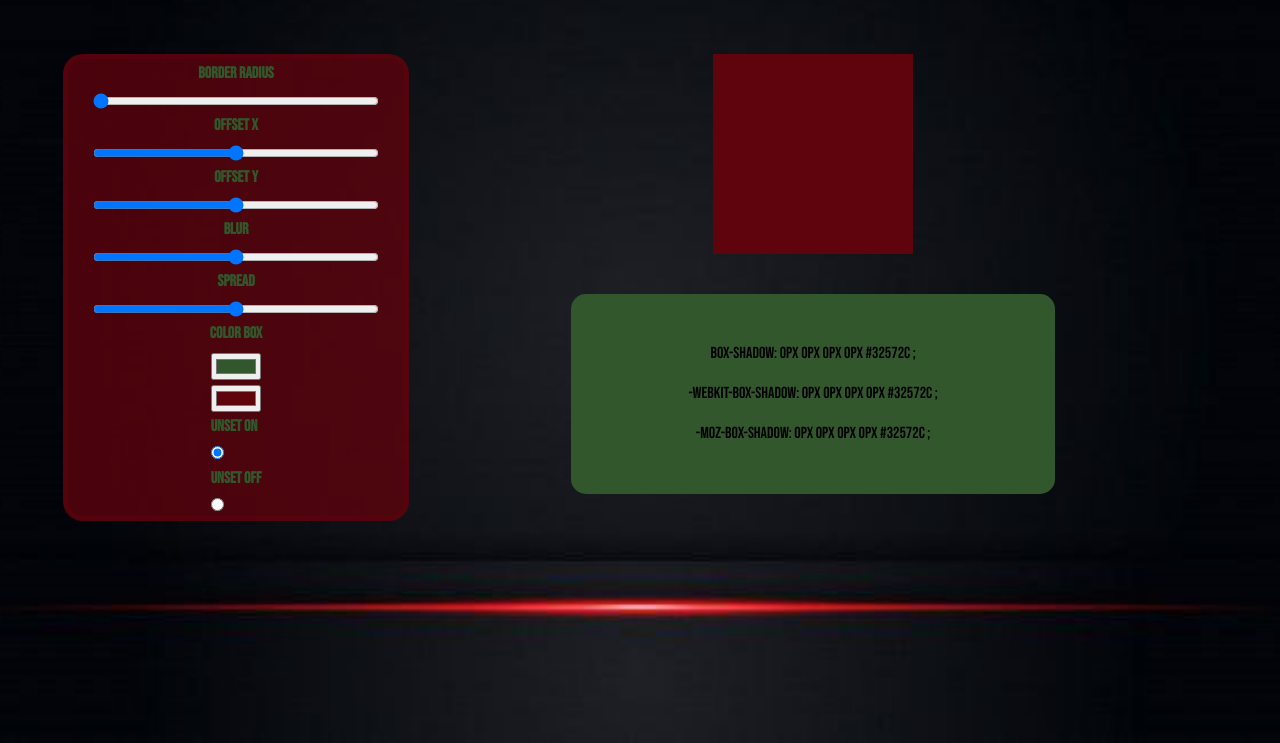
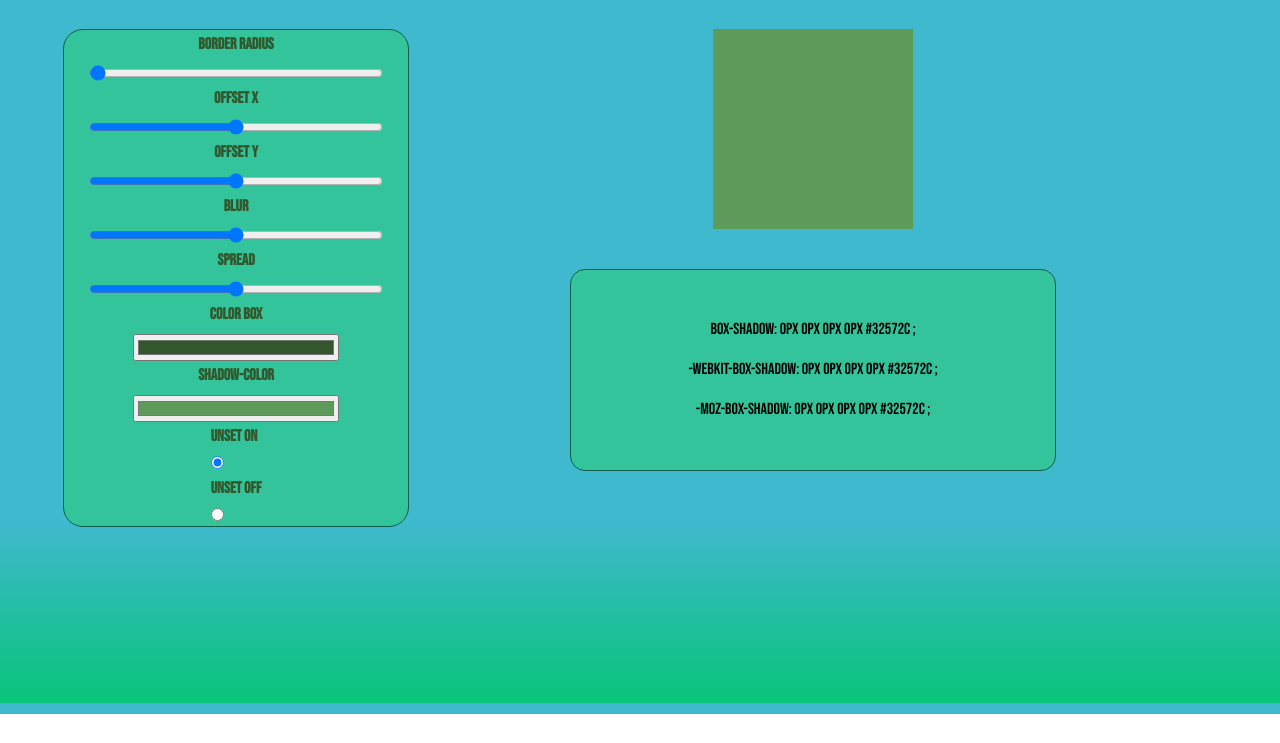
Before and after one commit to Erzhan2101/dom-box-shadow, a plain HTML site: page index.html in a window 1280 px wide. Shown: the part 86-829 px from the top of the page. After the commit the page ends 800 px from the top, so only its background shows below. Drawn offline with Linux system fonts and the light colour scheme; a web font is replaced by a local one.

Commit message:
color,backgroud

```diff
--- /dev/null
+++ b/css/media.css
@@ -0,0 +1,3 @@
+@media (max-width: 1200px) {
+
+}
--- a/css/style.css
+++ b/css/style.css
@@ -3,9 +3,10 @@
 
 
 body {
-    background: url("../img/photo5204370198398874711.jpg") no-repeat center/cover;
+    background: rgb(8,126,79);
+    background: linear-gradient(0deg, rgb(8, 196, 120) 0%, rgb(63, 185, 206) 23%);
     font-family: 'Bebas Neue', cursive;
-    height: 100vh;
+    height: 95vh;
 }
 
 .box {
@@ -16,12 +17,13 @@ body {
 
 .out {
     padding: 40px;
-    background-color: #32572c;
+    background-color: #34c49c;
     margin-top: 40px;
     border-radius: 15px;
     line-height: 40px;
     width: 50%;
     text-align: center;
+    border: 1px solid #0f5e47;
 }
 
 .box-out {
@@ -40,17 +42,17 @@ body {
     text-align: center;
     font-family: 'Anton', sans-serif;
     letter-spacing: 5px;
-    margin-bottom: 70px;
+    margin-bottom: 45px;
     color: #32572c;
 }
 
 .range {
-    border: 5px solid rgba(95, 3, 13, 0.52);
+    border: 1px solid #0f5e47;
     border-radius: 20px;
     display: flex;
     flex-direction: column;
     align-items: center;
-    background-color: rgba(95, 3, 13, 0.79);
+    background-color: #34c49c;
 }
 
 input {
@@ -85,3 +87,14 @@ input {
 .color {
     text-align: center;
 }
+
+.shadow-color{
+    width: 60%;
+}
+.color-box{
+    width: 60%;
+}
+
+.range input[type=range]{
+    border: 1px solid #5F030DC9 ;
+}
--- a/index.html
+++ b/index.html
@@ -7,6 +7,7 @@
     <meta http-equiv="X-UA-Compatible" content="ie=edge">
     <title>Document</title>
     <link rel="stylesheet" href="./css/style.css">
+    <link rel="stylesheet" href="./css/media.css">
 </head>
 <body>
 <h1 class="title">Box shadow CSS Generator</h1>
@@ -24,7 +25,8 @@
         <input type="range" class="spread" value="0" min="-100">
         <h4 class="b-r">color box</h4>
         <input type="color" value="#32572c" class="shadow-color">
-        <input type="color" value="#5f030d" class="color-box">
+        <h4 class="b-r">shadow-color</h4>
+        <input type="color" value="#5e9a59" class="color-box">
         <div class="radio-btn">
             <h4 class="b-r">unset on</h4>
             <input type="radio" class="outset" name="type" checked>
@@ -37,8 +39,6 @@
         <div class="out"></div>
     </div>
 </div>
-
-
 <script src="./script.js"></script>
 </body>
 </html>
```
